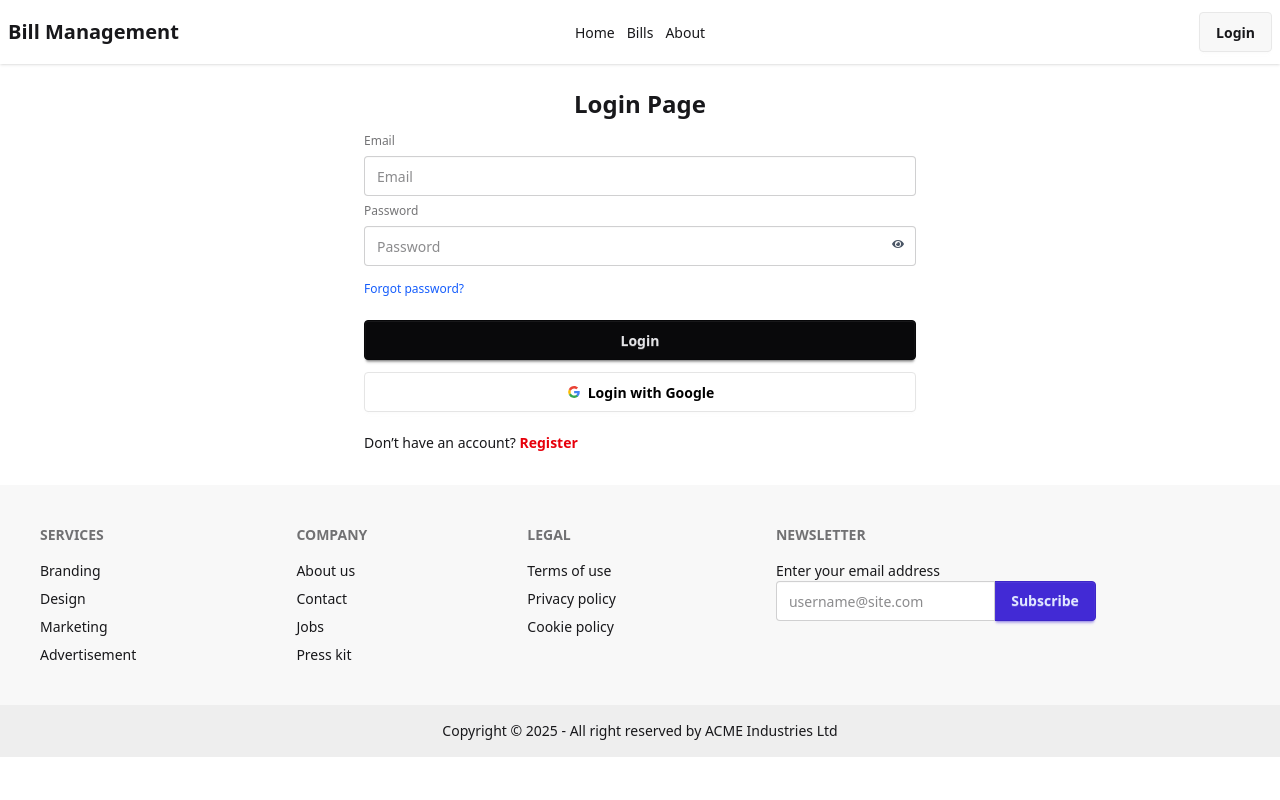
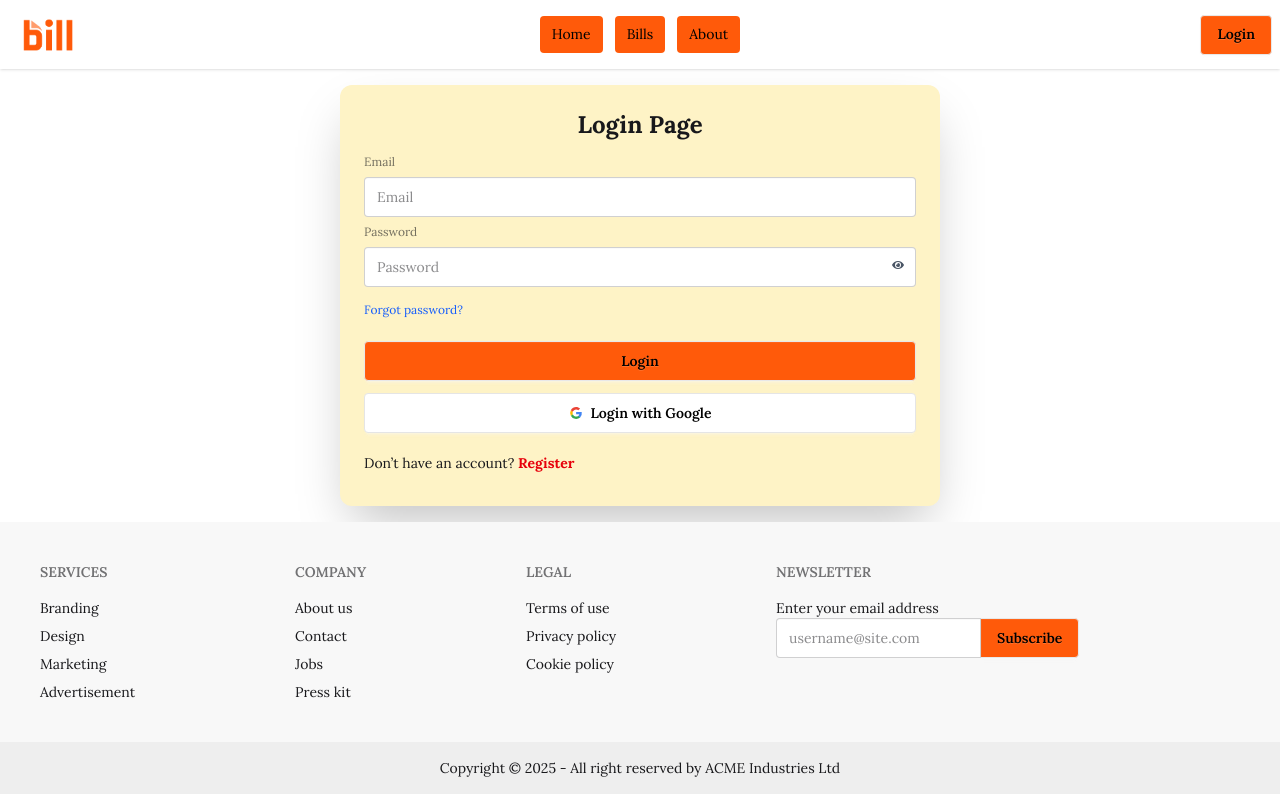
Before and after one commit to Mahadi9990/Utility-Bill-Management-System-client, a React (Vite) app: page /auth in a window 1280 px wide. Built offline with nearby package versions, Linux system fonts and the light colour scheme; no server answers.

Commit message:
set button

```diff
--- a/index.html
+++ b/index.html
@@ -6,7 +6,7 @@
     <meta name="viewport" content="width=device-width, initial-scale=1.0" />
     <title>client</title>
   </head>
-  <body>
+  <body class="lora">
     <div id="root"></div>
     <script type="module" src="/src/main.jsx"></script>
   </body>
--- a/src/components/Bills.jsx
+++ b/src/components/Bills.jsx
@@ -44,25 +44,28 @@ export default function Bills() {
         <div className="">
           <h1>Add Bills</h1>
         </div>
-        <button onClick={() => handelClick()} className="btn btn-primary">
+        <button onClick={() => handelClick()} className="btn primary-color">
           Open Model
         </button>
       </div>
       <div className="">
         <h1 className="text-center text-4xl font-bold my-6">All Bills</h1>
-        <Catagory allBills={bills}/>
+        <Catagory allBills={bills} />
         {/* <h2 className="text-3xl font-bold mb-6 text-center">
           All Bill Reports
         </h2> */}
-        <div className="grid grid-cols-1 md:grid-cols-2 lg:grid-cols-3 gap-6">
+        <div className="grid grid-cols-1 md:grid-cols-2 lg:grid-cols-3 gap-6 p-5">
           {bills.map((bill, index) => (
-            <Link key={index} to={`/bills/${bill._id}`}>
-              <div className="border rounded-xl shadow-md hover:shadow-lg transition bg-white overflow-hidden">
-                <img
-                  src={bill.image}
-                  alt={bill.title}
-                  className="w-full h-48 object-cover"
-                />
+            <div
+              key={index}
+              className="border bg-red- rounded-xl shadow-md hover:shadow-lg transition bg-white overflow-hidden"
+            >
+              <img
+                src={bill.image}
+                alt={bill.title}
+                className="w-full h-48 object-cover"
+              />
+              <div className="flex justify-evenly items-center">
                 <div className="p-4">
                   <h3 className="text-xl font-semibold">{bill.title}</h3>
                   <p className="text-sm text-gray-500 mb-1">
@@ -79,8 +82,15 @@ export default function Bills() {
                   </p>
                   <p className="text-xs text-gray-400 mt-1">{bill.email}</p>
                 </div>
+                <div className="">
+                  <Link to={`/bills/${bill._id}`}>
+                    <button className="btn primary-color text-[12px]">
+                      See Details
+                    </button>
+                  </Link>
+                </div>
               </div>
-            </Link>
+            </div>
           ))}
         </div>
       </div>
--- a/src/components/Footer.jsx
+++ b/src/components/Footer.jsx
@@ -26,7 +26,7 @@ export default function Footer() {
         </nav>
         <form>
           <h6 className="footer-title">Newsletter</h6>
-          <fieldset className="w-80">
+          <fieldset className="w-50 sm:w-80">
             <label>Enter your email address</label>
             <div className="join">
               <input
@@ -34,7 +34,7 @@ export default function Footer() {
                 placeholder="username@site.com"
                 className="input input-bordered join-item"
               />
-              <button className="btn btn-primary join-item">Subscribe</button>
+              <button className="btn primary-color join-item">Subscribe</button>
             </div>
           </fieldset>
         </form>
--- a/src/components/Header.jsx
+++ b/src/components/Header.jsx
@@ -15,9 +15,9 @@ export default function Header() {
           });
       };
   const links = <>
-    <NavLink to="/">Home</NavLink>
-    <NavLink to="/bills">Bills</NavLink>
-    <NavLink to="/about">About</NavLink>
+    <NavLink className='primary-color px-3 py-2 rounded-sm' to="/">Home</NavLink>
+    <NavLink className='primary-color px-3 py-2 rounded-sm' to="/bills">Bills</NavLink>
+    <NavLink className='primary-color px-3 py-2 rounded-sm' to="/about">About</NavLink>
     {user?<><NavLink to="/mybills">My-Pay-Bills</NavLink></>:""}
   </>;
   return (
@@ -44,12 +44,12 @@ export default function Header() {
             </div>
             <ul
               tabIndex="-1"
-              className="menu gap-3 menu-sm dropdown-content bg-base-100 rounded-box z-1 mt-3 w-52 p-2 shadow"
+              className="menu gap-3 menu-sm dropdown-content bg-base-100 rounded-box z-10 mt-3 w-52 p-2 shadow"
             >
               {links}
             </ul>
           </div>
-          <Link to='/' className="text-xl font-extrabold">Bill Management</Link>
+          <Link to='/' className="text-xl font-extrabold"><img className="h-12 w-20" src={"/Logo-Bill-Full-Color-1.png"} alt="" /></Link>
         </div>
         <div className="navbar-center hidden lg:flex">
           <ul className="menu menu-horizontal px-1 gap-3">
@@ -57,13 +57,13 @@ export default function Header() {
           </ul>
         </div>
         <div className="navbar-end">
-          {!user ?<Link to='/auth' className="btn">Login</Link>:<>
+          {!user ?<Link to='/auth' className="btn primary-color">Login</Link>:<>
           <div className="">
             <img className="h-20 w-20 rounded-full p-4"
             src={user.profile_image?user?.profile_image:`https://i.ibb.co.com/6RC2Y5PX/elementor-placeholder-image.png`}
             alt="" />
           </div>
-          <Link onClick={handleSingout} className="btn">Sing Out</Link>
+          <Link onClick={handleSingout} className="btn primary-color">Sing Out</Link>
           </>}
         </div>
       </div>
--- a/src/components/Main.jsx
+++ b/src/components/Main.jsx
@@ -8,7 +8,7 @@ export default function Main() {
   const allBills = useLoaderData();
   return (
     <div>
-      <SwiperList allBills={allBills} />
+      <SwiperList className='' allBills={allBills} />
       <RecentBill />
       <h1 className="text-center text-4xl font-bold">Catagory</h1>
       <Catagory allBills={allBills} />
--- a/src/components/SwiperList.jsx
+++ b/src/components/SwiperList.jsx
@@ -10,7 +10,7 @@ export default function SwiperList({allBills}) {
 
   return (
     <Swiper
-      className="h-screen mx-auto max-w-8/12 md:max-w-10/12 lg:max-w-12/12 "
+      className="h-screen mx-auto max-w-8/12 md:max-w-10/12 lg:max-w-12/12"
       modules={[Navigation, Pagination]}
       navigation
       pagination={{ clickable: true }}
--- a/src/index.css
+++ b/src/index.css
@@ -1,7 +1,22 @@
+@import url('https://fonts.googleapis.com/css2?family=Lora:ital,wght@0,400..700;1,400..700&display=swap');
 @import "tailwindcss";
 @plugin "daisyui";
 
 
+.lora{
+  font-family: "Lora", serif;
+  font-optical-sizing: auto;
+  font-style: normal;
+}
+
+.primary-color{
+  background: #FF5A0A;
+  color: #000;
+}
+.primary-color:hover{
+  background: #fd8346;
+  color: #000;
+}
 a.active {
   text-decoration: underline;
 }
--- a/src/pages/Login.jsx
+++ b/src/pages/Login.jsx
@@ -36,7 +36,7 @@ export default function Login() {
 
   return (
     <div>
-      <div className="card-body max-w-[600px] mx-auto">
+      <div className="card-body max-w-[600px] mx-auto shadow-2xl rounded-xl bg-amber-100 my-4">
         <h1 className="text-2xl font-extrabold text-center">Login Page</h1>
         <form className="fieldset" onSubmit={handleLogin}>
           <label className="label">Email</label>
@@ -75,7 +75,7 @@ export default function Login() {
             </button>
           </div>
 
-          <button className="btn btn-neutral mt-4">Login</button>
+          <button className="btn primary-color mt-4">Login</button>
         </form>
           <GoogleBtn/>
           <p className="mt-3">
--- a/src/pages/Register.jsx
+++ b/src/pages/Register.jsx
@@ -51,7 +51,7 @@ export default function Register() {
 
   return (
     <div>
-      <div className="card-body max-w-[600px] mx-auto">
+      <div className="card-body max-w-[600px] mx-auto shadow-2xl rounded-xl bg-amber-100 my-4">
         <h1 className="text-2xl font-extrabold text-center">Register Page</h1>
         <form className="fieldset" onSubmit={handleRegister}>
           <label className="label">User Name</label>
@@ -96,14 +96,14 @@ export default function Register() {
             </span>
           </div>
 
-          <button className="btn btn-neutral mt-4">Register</button>
+          <button className="btn primary-color mt-4">Register</button>
         </form>
 
         {/* Google */}
         <GoogleBtn />
         <p className="mt-3 text-center">
           Already have an account?{" "}
-          <Link className="text-red-600 font-bold" to="/auth/login">
+          <Link className="text-[#FF5A0A] font-bold" to="/auth">
             Login
           </Link>
         </p>
```
Also changed, not shown: src/components/CatagoryMenu.jsx (+30 -13 lines), src/components/RecentBill.jsx (+19 -9 lines), public/Logo-Bill-Full-Color-1.png (added).
